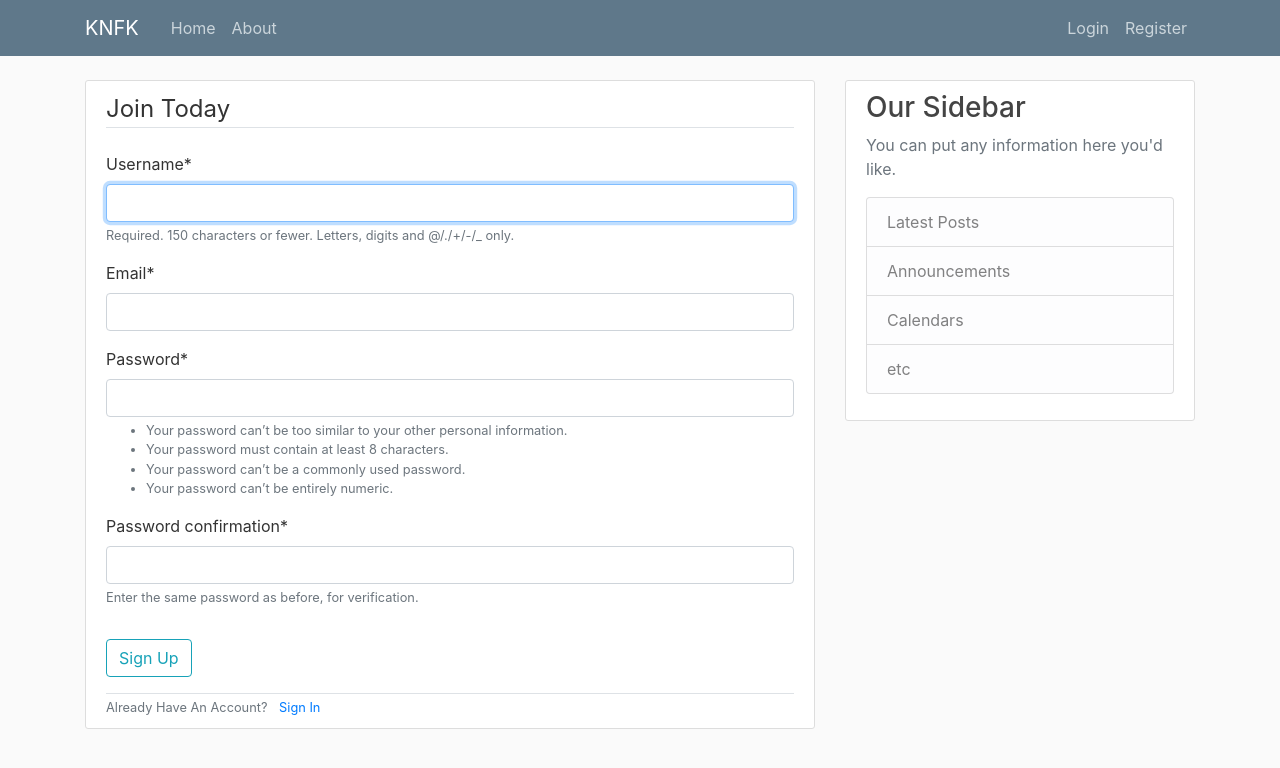
After one commit to ChrisW-priv/KNFK-website, a Django app: page /register/ in a window 1280 px wide. The commit adds this page. Shown: the top 768 px of the page. Run offline with Django 4.2, Linux system fonts and the light colour scheme; some libraries are stand-ins or nearby versions.

Commit message:
add user registration option

```diff
--- a/KNFK_website/settings.py
+++ b/KNFK_website/settings.py
@@ -32,6 +32,9 @@ ALLOWED_HOSTS = []
 
 INSTALLED_APPS = [
     'blog.apps.BlogConfig',
+    'users.apps.UsersConfig',
+    'crispy_forms',
+    'crispy_bootstrap4',
     'django.contrib.admin',
     'django.contrib.auth',
     'django.contrib.contenttypes',
@@ -122,3 +125,4 @@ STATIC_URL = 'static/'
 # https://docs.djangoproject.com/en/4.2/ref/settings/#default-auto-field
 
 DEFAULT_AUTO_FIELD = 'django.db.models.BigAutoField'
+CRISPY_TEMPLATE_PACK = 'bootstrap4'
--- a/KNFK_website/urls.py
+++ b/KNFK_website/urls.py
@@ -16,8 +16,11 @@ Including another URLconf
 """
 from django.contrib import admin
 from django.urls import path, include
+from users import views as user_views
+
 
 urlpatterns = [
     path('admin/', admin.site.urls),
+    path('register/', user_views.register, name='register'),
     path('', include('blog.urls')),
 ]
--- a/blog/templates/blog/base.html
+++ b/blog/templates/blog/base.html
@@ -43,6 +43,13 @@
     <main role="main" class="container">
       <div class="row">
         <div class="col-md-8">
+          {% if messages %}
+              {% for message in messages %}
+                  <div class="alert alert-{{ message.tags }}">
+                      {{ message }}
+                  </div>
+              {% endfor %}
+          {% endif %}
           {% block content %}{% endblock %}
         </div>
         <div class="col-md-4">
--- /dev/null
+++ b/users/forms.py
@@ -0,0 +1,11 @@
+from django import forms
+from django.contrib.auth.models import User
+from django.contrib.auth.forms import UserCreationForm
+
+
+class UserRegisterForm(UserCreationForm):
+    email = forms.EmailField()
+
+    class Meta:
+        model = User
+        fields = ['username', 'email', 'password1', 'password2']
--- /dev/null
+++ b/users/templates/users/register.html
@@ -0,0 +1,23 @@
+{% extends "blog/base.html" %}
+{% load crispy_forms_tags %}
+{% block content %}
+<div class="content-section">
+    <form method="POST">
+        {% csrf_token %}
+        <fieldset class="form-group">
+            <legend class="border-bottom mb-4">Join Today</legend>
+            {{ form|crispy }}
+        </fieldset>
+        <div class="form-group">
+            <button class="btn btn-outline-info" type="submit">
+                Sign Up
+            </button>
+        </div>
+    </form>
+    <div class="border-top pt-f">
+        <small class="text-muted">
+            Already Have An Account? <a class="ml-2" href="#">Sign In</a>
+        </small>
+    </div>
+</div>
+{% endblock content %}
--- a/users/views.py
+++ b/users/views.py
@@ -1,3 +1,16 @@
-from django.shortcuts import render
+from django.shortcuts import render, redirect
+from django.contrib import messages
+from .forms import UserRegisterForm
 
-# Create your views here.
+
+def register(request):
+    if request.method == 'POST':
+        form = UserRegisterForm(request.POST)
+        if form.is_valid():
+            form.save()
+            username = form.cleaned_data.get('username')
+            messages.success(request, f"Account created for {username}!")
+            return redirect("blog-home")
+    else:
+        form = UserRegisterForm()
+    return render(request, "users/register.html", {'form': form})
```
Also changed, not shown: db.sqlite3.
